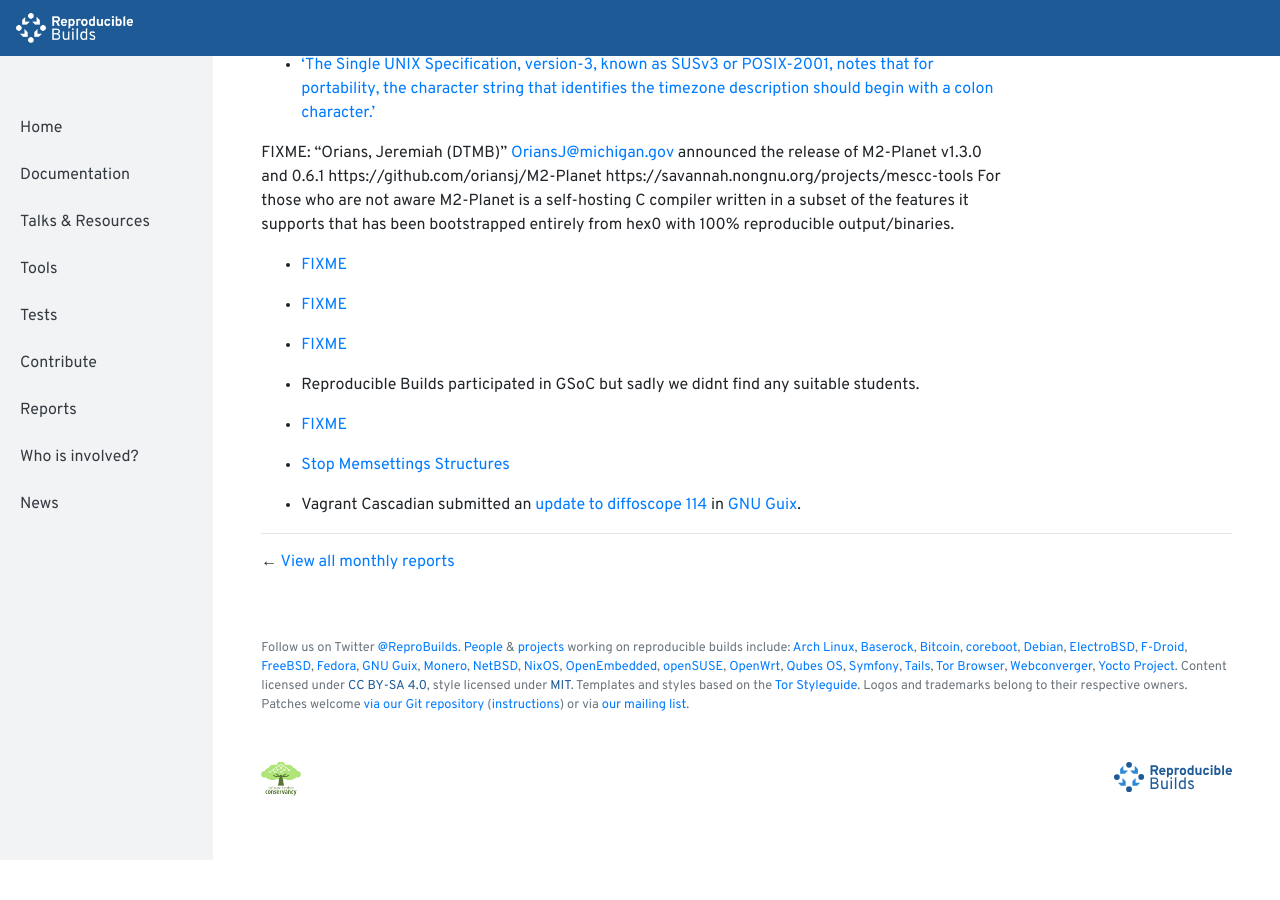
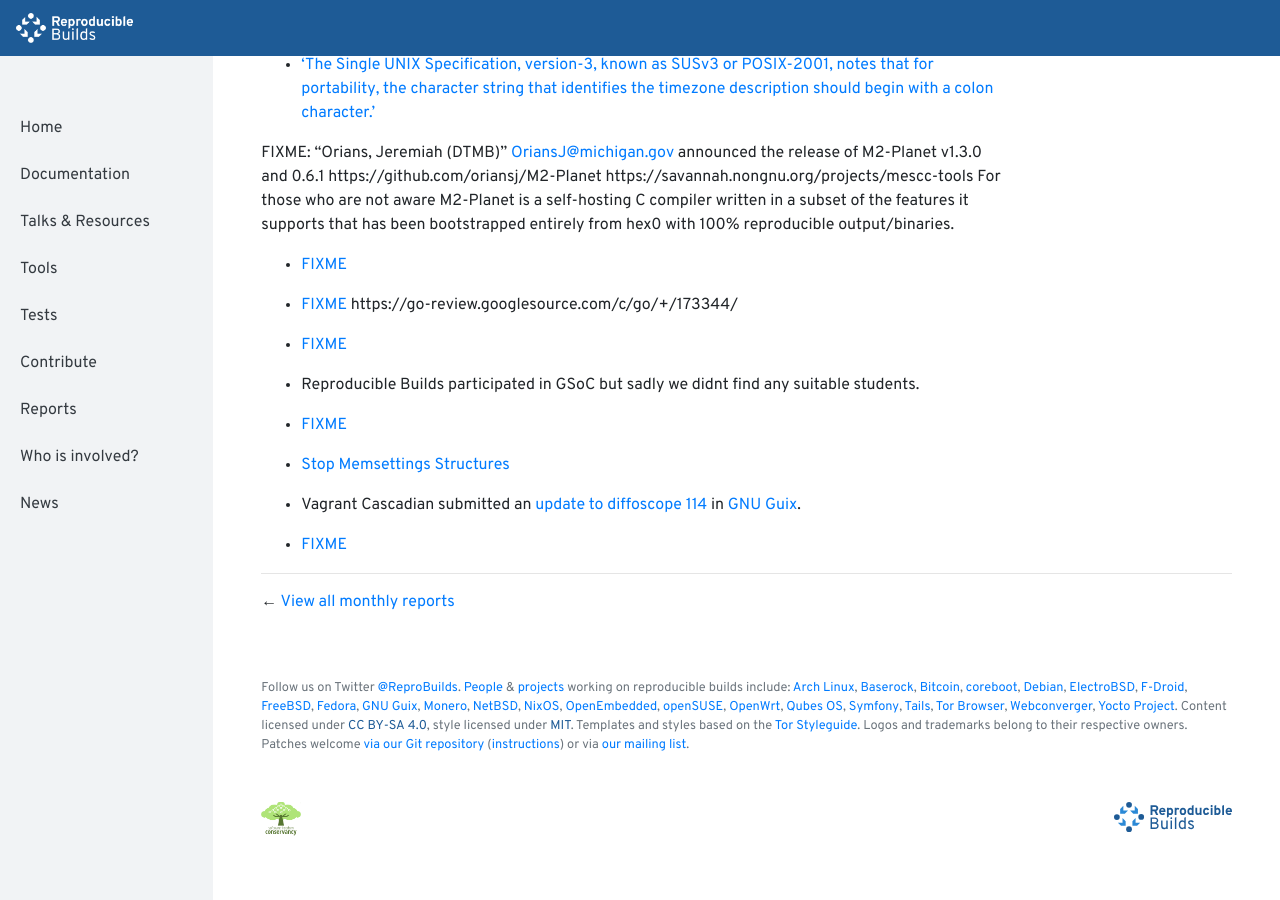
Before and after one commit to prototypefund/reproducible-website, a Jekyll site: the page built from _reports/2019-04.md, in a window 1280 px wide and 900 px high, scrolled down 1493 px. Built offline with Jekyll 4.4.1, drawn with Linux system fonts in a browser that asks for light colours; before the commit the page ends 2353 px from its top, so only the background shows below that.

Commit message:
2019-04 += https://go-review.googlesource.com/c/go/+/173344/

```diff
--- a/_reports/2019-04.md
+++ b/_reports/2019-04.md
@@ -64,6 +64,7 @@
 * [FIXME](https://news.ycombinator.com/item?id=19732794)
 
 * [FIXME](https://github.com/golang/go/issues/16860)
+https://go-review.googlesource.com/c/go/+/173344/
 
 * [FIXME](https://securelist.com/operation-shadowhammer-a-high-profile-supply-chain-attack/90380/)
 
@@ -74,3 +75,5 @@
 * [Stop Memsettings Structures](https://www.anmolsarma.in/post/stop-struct-memset/)
 
 * Vagrant Cascadian submitted an [update to diffoscope 114](https://issues.guix.info/issue/35478) in [GNU Guix](https://www.gnu.org/software/guix/).
+
+* [FIXME](https://go-review.googlesource.com/c/go/+/173344/)
```
